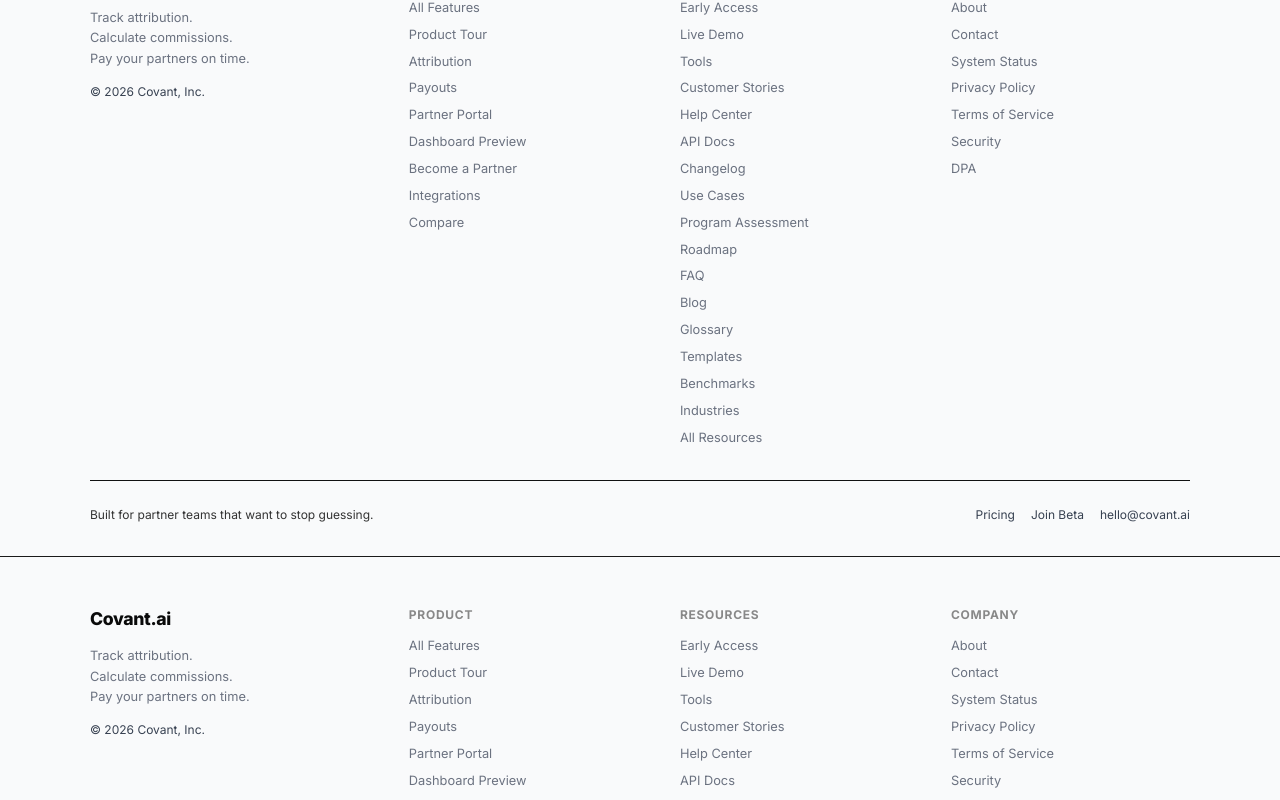
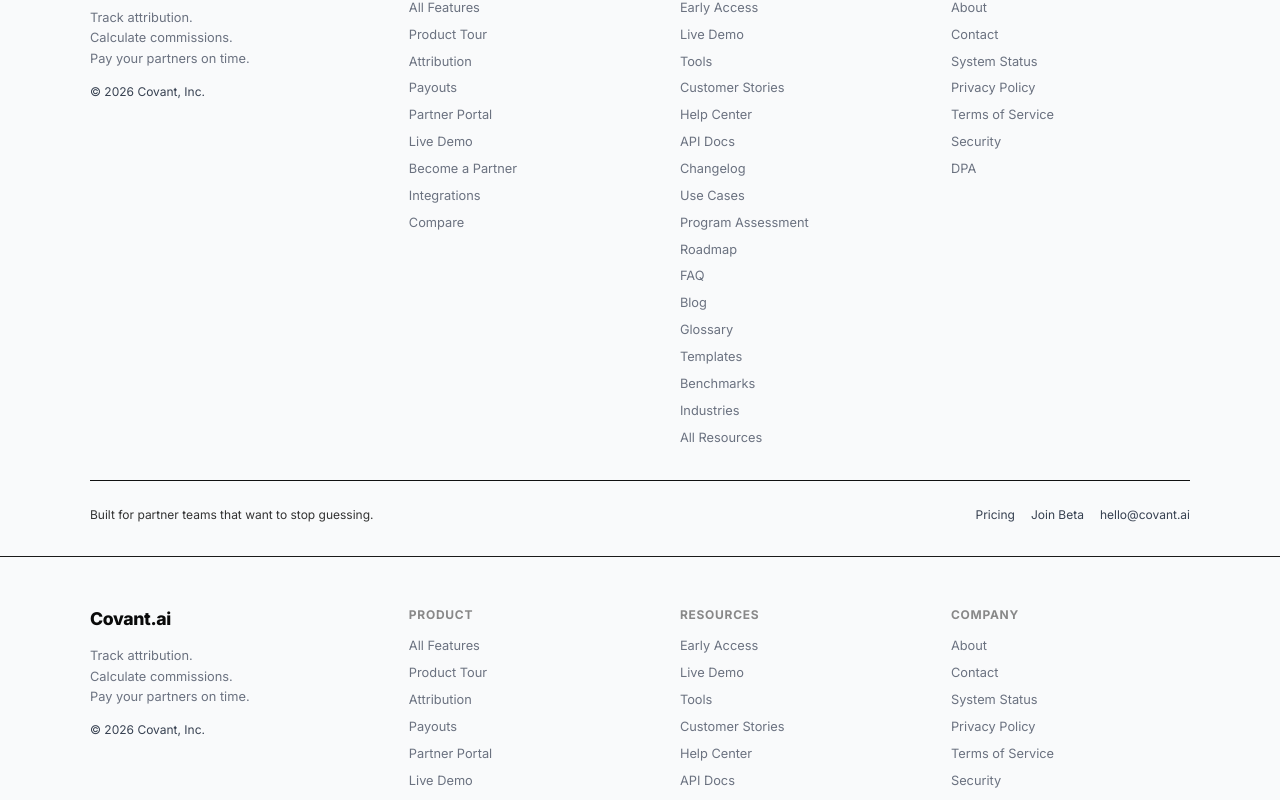
Before and after one commit to dylan3796/partner-attribution-ai, a Next.js app: page /apply in a window 1280 px wide. Shown: the part 1717-2517 px from the top of the page. Built offline with nearby package versions, Linux system fonts and the light colour scheme; no server answers.

Commit message:
fix: remove live lead count from landing ('Join 1 companies'), fix footer dead links

```diff
--- a/app/page.tsx
+++ b/app/page.tsx
@@ -98,7 +98,7 @@
           </div>
 
           <p className="l-muted" style={{ fontSize: ".9rem", fontWeight: 500 }}>
-            Join {leadsCount} companies in early access
+            Join early access
           </p>
         </div>
       </section>
--- a/components/Footer.tsx
+++ b/components/Footer.tsx
@@ -8,8 +8,8 @@
   { name: "Product Tour", href: "/product" },
   { name: "Attribution", href: "/dashboard/reports/attribution" },
   { name: "Payouts", href: "/dashboard/payouts" },
-  { name: "Partner Portal", href: "/portal-preview" },
-  { name: "Dashboard Preview", href: "/dashboard-preview" },
+  { name: "Partner Portal", href: "/portal" },
+  { name: "Live Demo", href: "/demo" },
   { name: "Become a Partner", href: "/apply" },
   { name: "Integrations", href: "/integrations" },
   { name: "Compare", href: "/compare" },
```
